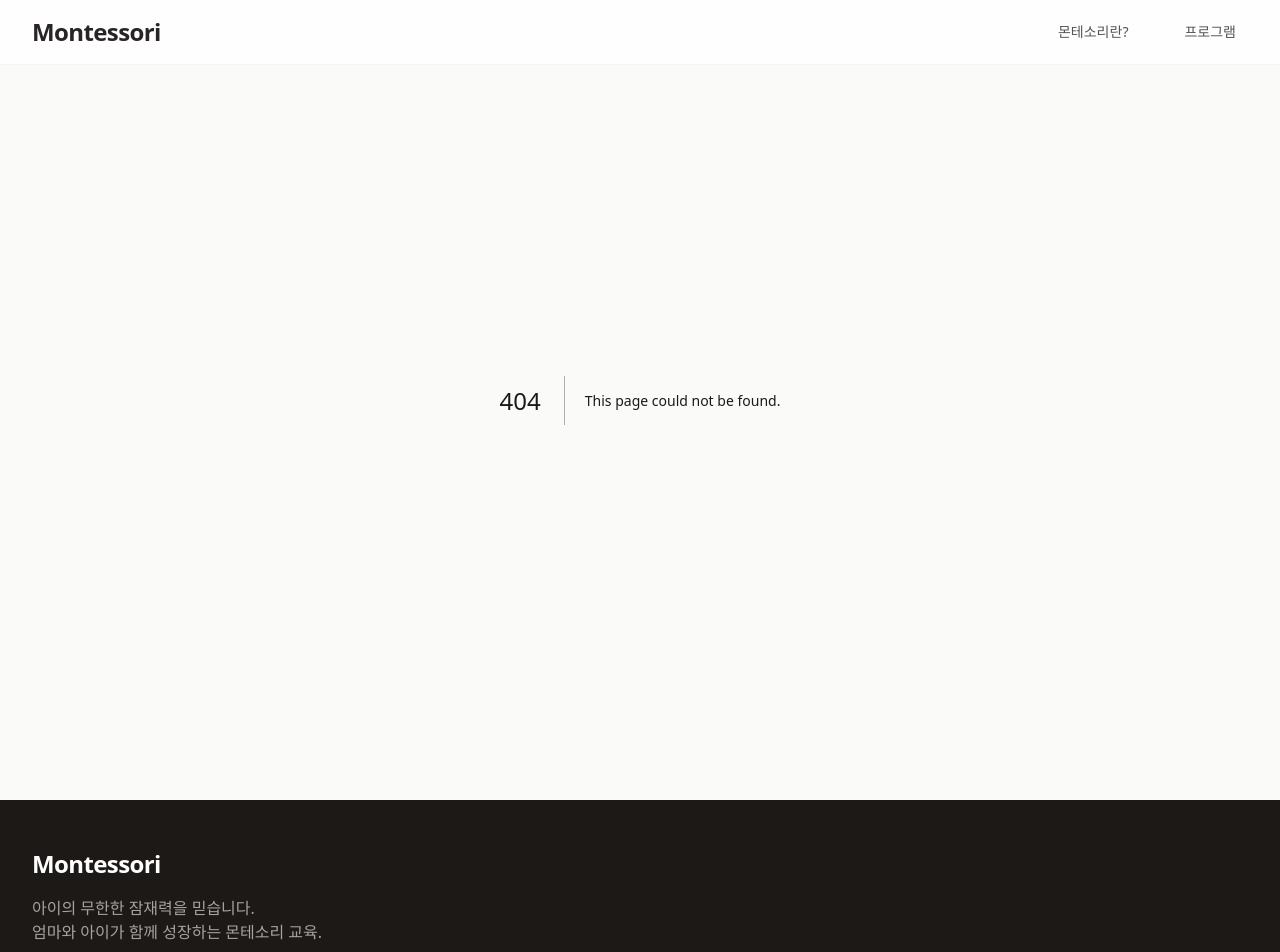
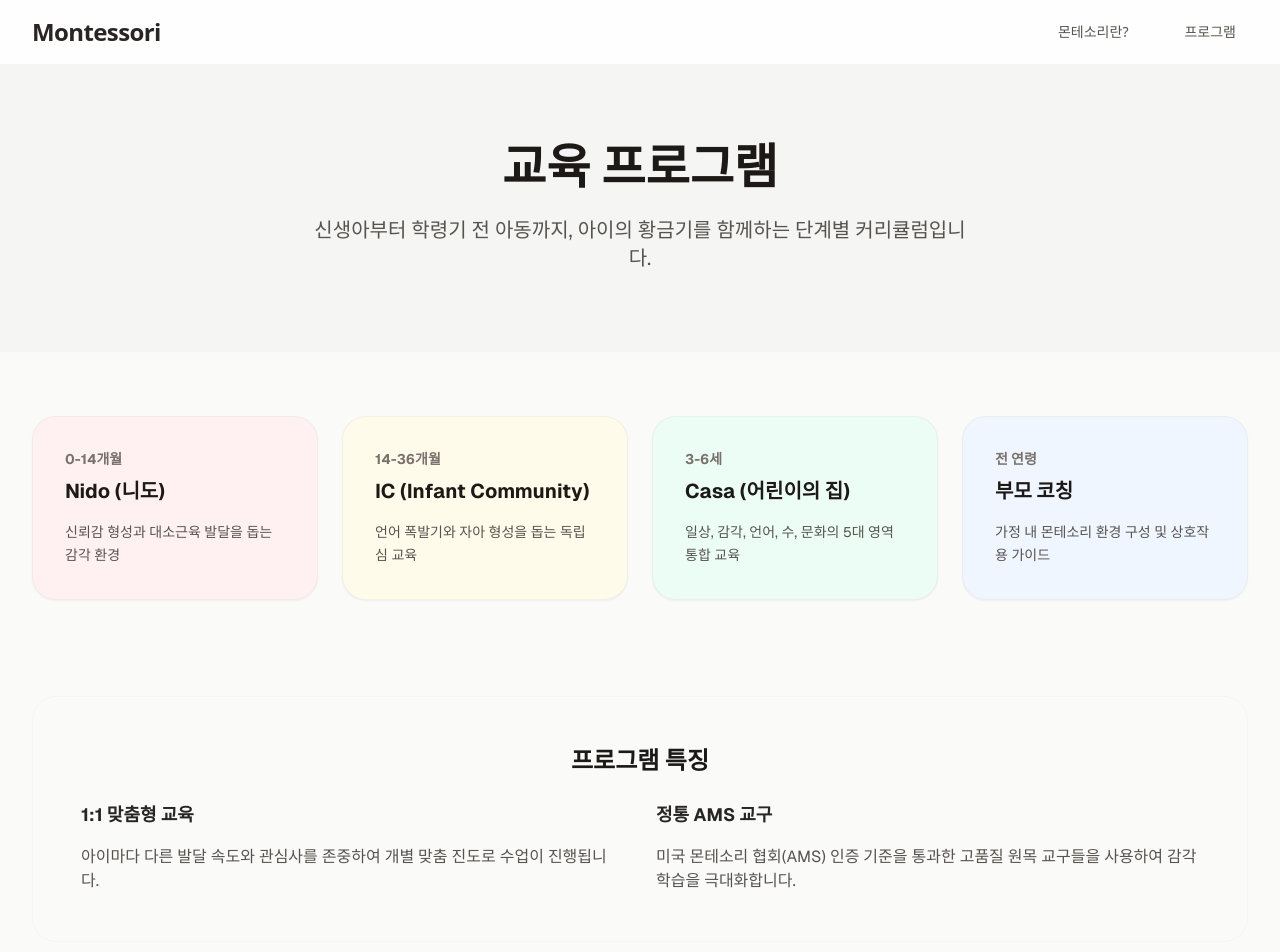
Before and after one commit to skymanla/montessoris-web, a Next.js app: page /programs in a window 1280 px wide. Before the commit this address had no page. Shown: the top 952 px of the page. Built offline with nearby package versions, Linux system fonts and the light colour scheme.

Commit message:
Feat: vibe coding 대박...

```diff
--- /dev/null
+++ b/src/app/programs/page.tsx
@@ -0,0 +1,73 @@
+
+import type { Metadata } from "next"
+
+export const metadata: Metadata = {
+  title: "교육 프로그램",
+  description: "Nido(0-14개월), IC(14-36개월), Casa(3-6세) 및 부모 코칭까지, 아이의 발달 단계에 맞춘 몬테소리 커리큘럼입니다.",
+}
+
+export default function ProgramsPage() {
+  return (
+    <div className="min-h-screen pt-16 font-[family-name:var(--font-geist-sans)] pb-24">
+      {/* Title Header */}
+      <div className="bg-stone-100 py-20 px-4 sm:px-6 lg:px-8 text-center">
+        <h1 className="text-4xl sm:text-5xl font-bold text-stone-900 mb-6">교육 프로그램</h1>
+        <p className="text-xl text-stone-600 max-w-2xl mx-auto">
+          신생아부터 학령기 전 아동까지, 아이의 황금기를 함께하는 단계별 커리큘럼입니다.
+        </p>
+      </div>
+
+      <div className="max-w-7xl mx-auto px-4 sm:px-6 lg:px-8 mt-16">
+        <div className="grid md:grid-cols-2 lg:grid-cols-4 gap-6">
+          {[
+            {
+              age: "0-14개월",
+              name: "Nido (니도)",
+              description: "신뢰감 형성과 대소근육 발달을 돕는 감각 환경",
+              color: "bg-rose-50"
+            },
+            {
+              age: "14-36개월",
+              name: "IC (Infant Community)",
+              description: "언어 폭발기와 자아 형성을 돕는 독립심 교육",
+              color: "bg-amber-50"
+            },
+            {
+              age: "3-6세",
+              name: "Casa (어린이의 집)",
+              description: "일상, 감각, 언어, 수, 문화의 5대 영역 통합 교육",
+              color: "bg-emerald-50"
+            },
+            {
+              age: "전 연령",
+              name: "부모 코칭",
+              description: "가정 내 몬테소리 환경 구성 및 상호작용 가이드",
+              color: "bg-blue-50"
+            }
+          ].map((program, idx) => (
+            <div key={idx} className={`${program.color} p-8 rounded-3xl border border-stone-200/50 flex flex-col h-full shadow-sm hover:shadow-md transition-shadow`}>
+              <span className="text-sm font-bold text-stone-500 mb-2">{program.age}</span>
+              <h3 className="text-xl font-bold text-stone-900 mb-4">{program.name}</h3>
+              <p className="text-stone-600 text-sm leading-relaxed flex-grow">{program.description}</p>
+            </div>
+          ))}
+        </div>
+
+        {/* Additional Content for Program Page */}
+        <section className="mt-24 bg-stone-50 p-12 rounded-3xl border border-stone-100">
+          <h2 className="text-2xl font-bold text-stone-900 mb-6 text-center">프로그램 특징</h2>
+          <div className="grid md:grid-cols-2 gap-8">
+            <div className="space-y-4">
+              <h3 className="text-lg font-bold text-stone-800">1:1 맞춤형 교육</h3>
+              <p className="text-stone-600">아이마다 다른 발달 속도와 관심사를 존중하여 개별 맞춤 진도로 수업이 진행됩니다.</p>
+            </div>
+            <div className="space-y-4">
+              <h3 className="text-lg font-bold text-stone-800">정통 AMS 교구</h3>
+              <p className="text-stone-600">미국 몬테소리 협회(AMS) 인증 기준을 통과한 고품질 원목 교구들을 사용하여 감각 학습을 극대화합니다.</p>
+            </div>
+          </div>
+        </section>
+      </div>
+    </div>
+  )
+}
--- /dev/null
+++ b/src/app/sitemap.ts
@@ -0,0 +1,26 @@
+import { MetadataRoute } from 'next'
+
+export default function sitemap(): MetadataRoute.Sitemap {
+  const baseUrl = 'https://montessori-web-example.com'
+
+  return [
+    {
+      url: baseUrl,
+      lastModified: new Date(),
+      changeFrequency: 'monthly',
+      priority: 1,
+    },
+    {
+      url: `${baseUrl}/montessori`,
+      lastModified: new Date(),
+      changeFrequency: 'monthly',
+      priority: 0.8,
+    },
+    {
+      url: `${baseUrl}/programs`,
+      lastModified: new Date(),
+      changeFrequency: 'monthly',
+      priority: 0.8,
+    },
+  ]
+}
--- /dev/null
+++ b/src/components/ImageSlider.tsx
@@ -0,0 +1,84 @@
+'use client'
+
+import { useState, useEffect } from 'react'
+import Image from 'next/image'
+
+const images = [
+  '/images/edu-rooms/TalkMedia_i_88239f1cd4c2.jpeg.jpeg',
+  '/images/edu-rooms/TalkMedia_i_d4b60b5d655e.jpeg.jpeg',
+  '/images/edu-rooms/TalkMedia_i_ad28d9c948ac.jpeg.jpeg',
+]
+
+export default function ImageSlider() {
+  const [currentIndex, setCurrentIndex] = useState(0)
+
+  useEffect(() => {
+    const timer = setInterval(() => {
+      setCurrentIndex((prevIndex) => (prevIndex + 1) % images.length)
+    }, 5000)
+    return () => clearInterval(timer)
+  }, [])
+
+  const goToPrevious = () => {
+    setCurrentIndex((prevIndex) => (prevIndex - 1 + images.length) % images.length)
+  }
+
+  const goToNext = () => {
+    setCurrentIndex((prevIndex) => (prevIndex + 1) % images.length)
+  }
+
+  return (
+    <div className="relative w-full h-full group overflow-hidden rounded-2xl shadow-xl">
+      {images.map((src, index) => (
+        <div
+          key={src}
+          className={`absolute inset-0 transition-opacity duration-1000 ease-in-out ${
+            index === currentIndex ? 'opacity-100' : 'opacity-0'
+          }`}
+        >
+          <Image
+            src={src}
+            alt={`몬테소리 교실 이미지 ${index + 1}`}
+            fill
+            className="object-cover"
+            priority={index === 0}
+          />
+        </div>
+      ))}
+
+      {/* Navigation Buttons */}
+      <button
+        onClick={goToPrevious}
+        className="absolute left-4 top-1/2 -translate-y-1/2 bg-white/30 hover:bg-white/50 text-white p-2 rounded-full opacity-0 group-hover:opacity-100 transition-opacity"
+        aria-label="Previous slide"
+      >
+        <svg xmlns="http://www.w3.org/2000/svg" fill="none" viewBox="0 0 24 24" strokeWidth={2} stroke="currentColor" className="w-6 h-6">
+          <path strokeLinecap="round" strokeLinejoin="round" d="M15.75 19.5L8.25 12l7.5-7.5" />
+        </svg>
+      </button>
+      <button
+        onClick={goToNext}
+        className="absolute right-4 top-1/2 -translate-y-1/2 bg-white/30 hover:bg-white/50 text-white p-2 rounded-full opacity-0 group-hover:opacity-100 transition-opacity"
+        aria-label="Next slide"
+      >
+        <svg xmlns="http://www.w3.org/2000/svg" fill="none" viewBox="0 0 24 24" strokeWidth={2} stroke="currentColor" className="w-6 h-6">
+          <path strokeLinecap="round" strokeLinejoin="round" d="M8.25 4.5l7.5 7.5-7.5 7.5" />
+        </svg>
+      </button>
+
+      {/* Indicators */}
+      <div className="absolute bottom-4 left-1/2 -translate-x-1/2 flex gap-2">
+        {images.map((_, index) => (
+          <button
+            key={index}
+            onClick={() => setCurrentIndex(index)}
+            className={`w-2 h-2 rounded-full transition-all ${
+              index === currentIndex ? 'bg-white w-4' : 'bg-white/50'
+            }`}
+            aria-label={`Go to slide ${index + 1}`}
+          />
+        ))}
+      </div>
+    </div>
+  )
+}
```
Also changed, not shown: src/app/icon.png (added), src/app/robots.txt (added).
